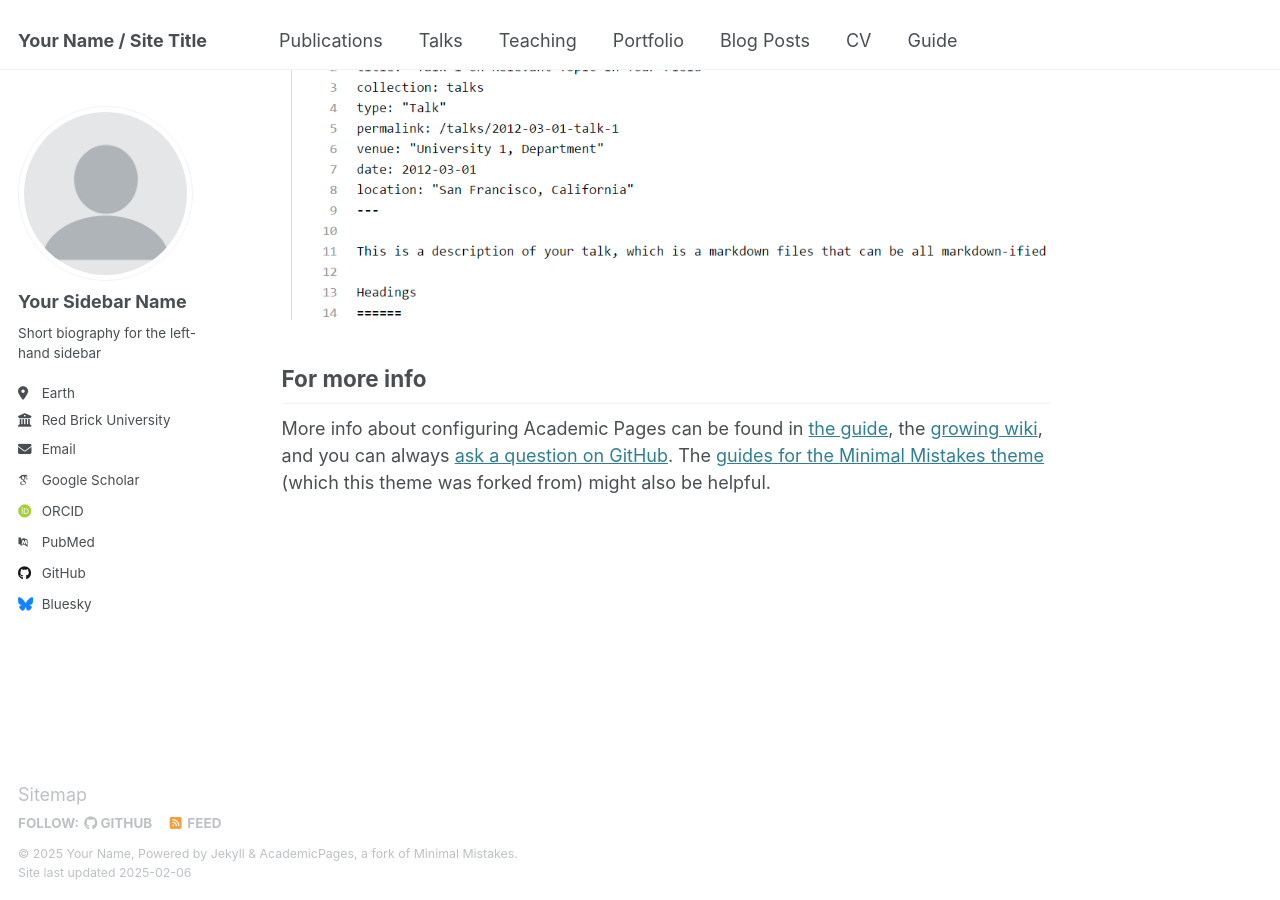
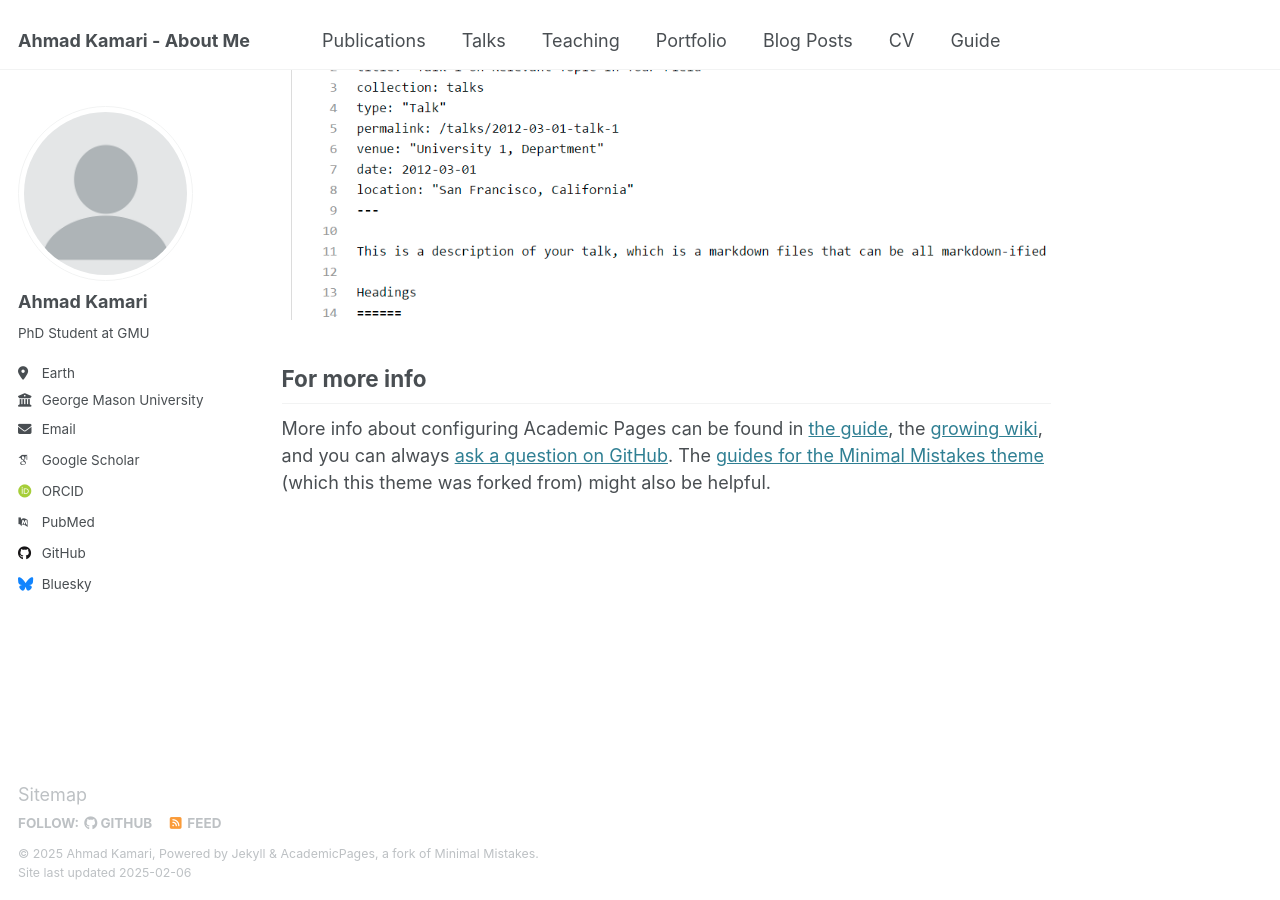
Before and after one commit to kamari/kamari.github.io, a Jekyll site: the page built from _pages/about.md, in a window 1280 px wide and 900 px high, scrolled down 2642 px. Built offline with Jekyll 4.4.1, drawn with Linux system fonts in a browser that asks for light colours; some web fonts are replaced.

Commit message:
Update _config.yml

```diff
--- a/_config.yml
+++ b/_config.yml
@@ -9,9 +9,9 @@
 # Basic Site Settings
 locale                   : "en-US"
 site_theme               : "default"
-title                    : "Your Name / Site Title"
+title                    : "Ahmad Kamari - About Me"
 title_separator          : "-"
-name                     : &name "Your Name"
+name                     : &name "Ahmad Kamari"
 description              : &description "personal description"
 url                      : https://academicpages.github.io # the base hostname & protocol for your site e.g. "https://[your GitHub username].github.io"
 baseurl                  : "" # the subpath of your site, e.g. "/blog"
@@ -23,13 +23,12 @@ repository               : "academicpages/academicpages.github.io"
 author:
   # Biographic information
   avatar           : "profile.png"
-  name             : "Your Sidebar Name"
-  pronouns         : # example: "she/her"
-  bio              : "Short biography for the left-hand sidebar"
+  name             : "Ahmad Kamari"
+  bio              : "PhD Student at GMU"
   location         : "Earth"
-  employer         : "Red Brick University"
-  uri              : # URL
-  email            : "none@example.org"
+  employer         : "George Mason University"
+  uri              : # https://www.gmu.edu
+  email            : "akamari@gmu.edu"
 
   # Academic websites
   arxiv            : # URL - Update with the correct link to your profile
```
